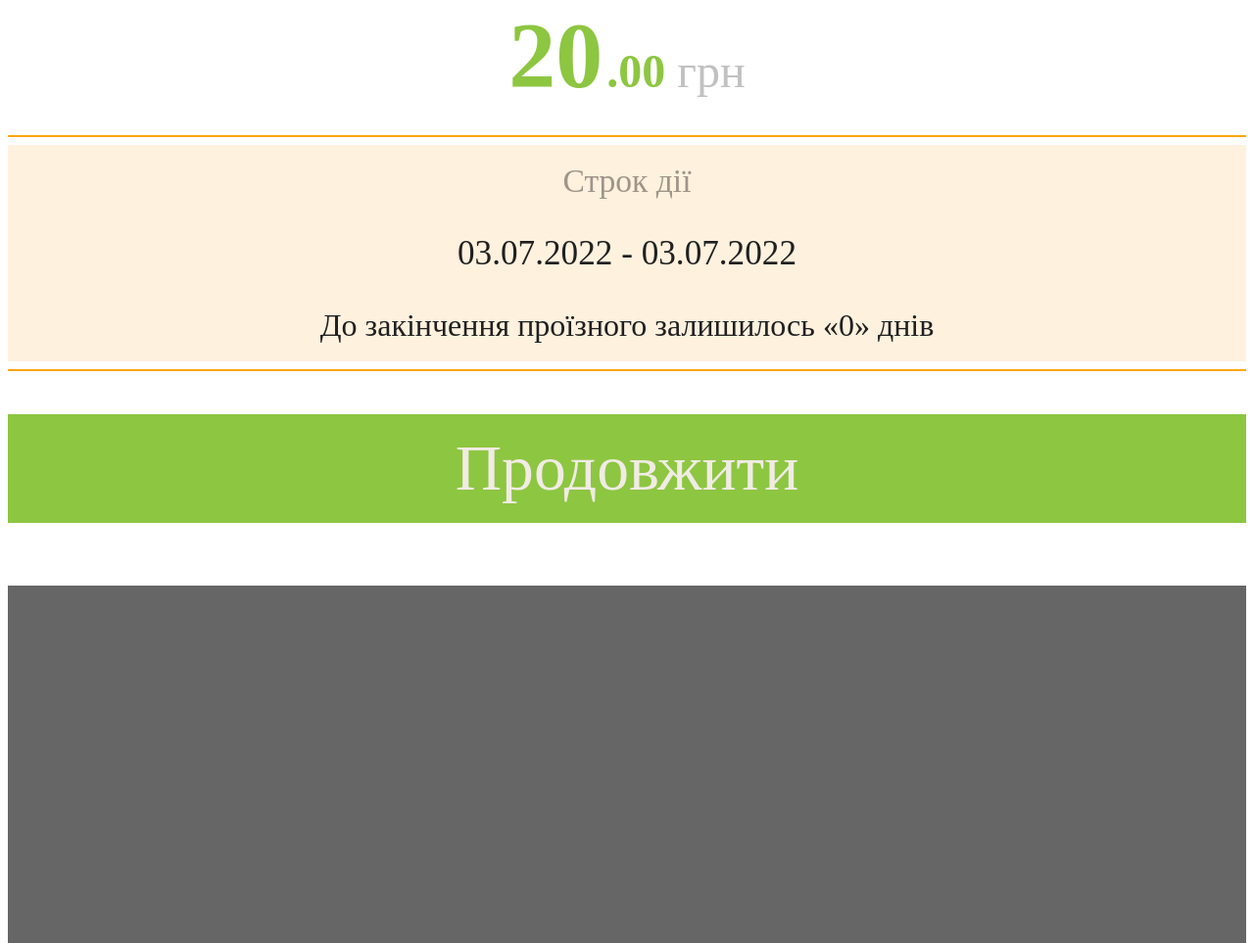
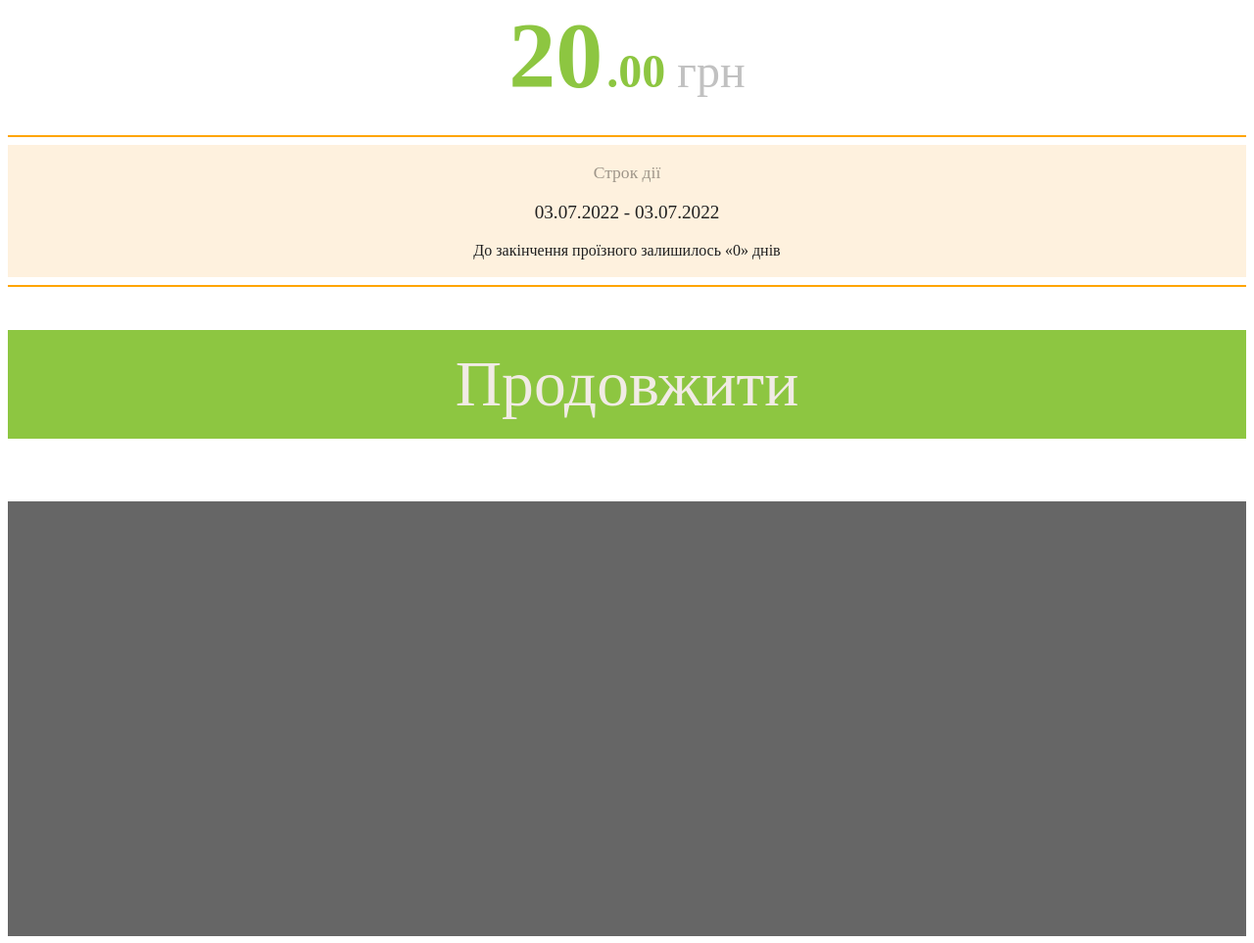
Before and after one commit to Privet24/abonement, a plain HTML site: page index.html in a window 1280 px wide. Shown: the part 1525-2488 px from the top of the page at 98% size. Drawn offline with Linux system fonts and the light colour scheme.

Commit message:
Update index.html

```diff
--- a/index.html
+++ b/index.html
@@ -20,9 +20,9 @@
 <hr color="orange">
 <div  style="text-align: center; background: #fef1de;">
 <br>
-<span style="font-size:210%;color:#9e9589;">Строк дії</span>
-<p id="dateFolder1" style="font-size:220%; color:#202020"></p>
-<span style="font-size:200%;color:#202020;">До закінчення проїзного залишилось «0» днів</span>
+<span style="font-size:110%;color:#9e9589;">Строк дії</span>
+<p id="dateFolder1" style="font-size:120%; color:#202020"></p>
+<span style="font-size:100%;color:#202020;">До закінчення проїзного залишилось «0» днів</span>
 <br>
 <br>
 
```
